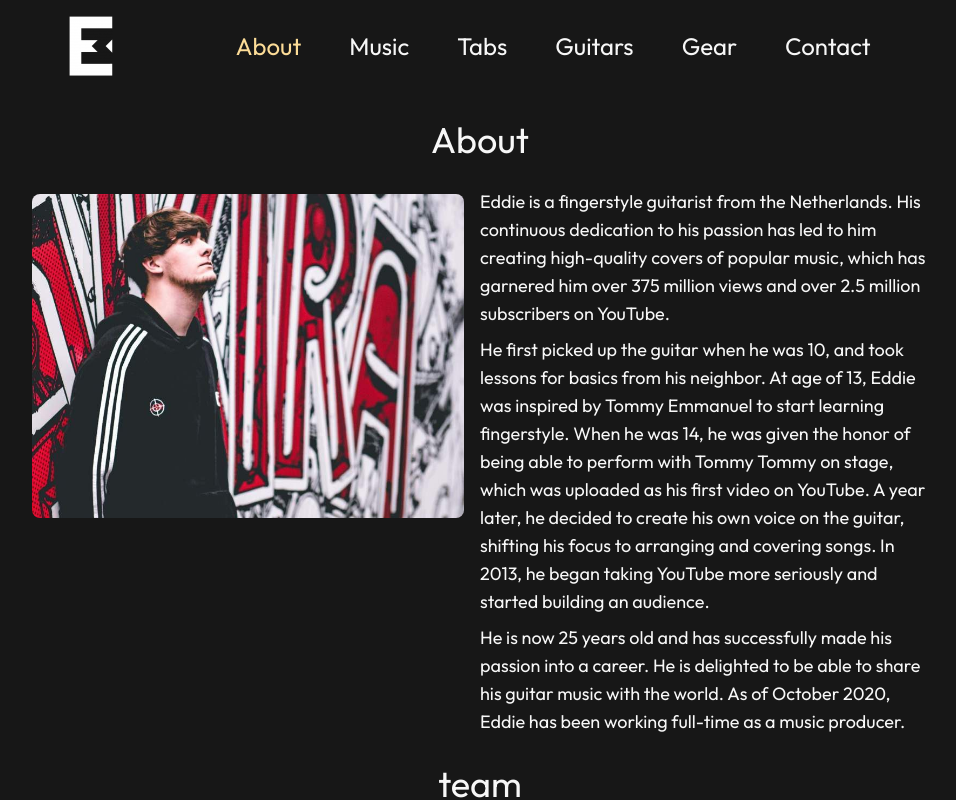
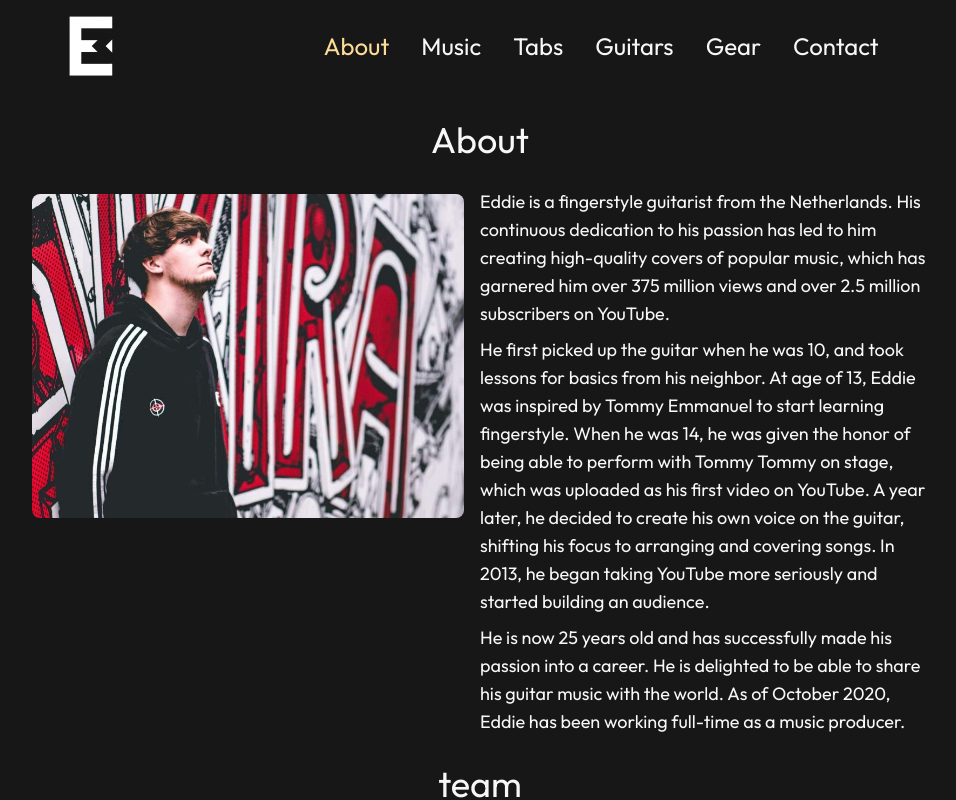
Before and after one commit to robchendev/Guitardex, a Next.js app: page / in a window 1280 px wide. Shown: the top 800 px of the page, without its empty margins (160-1116 px from the left). Built offline with nearby package versions, Linux system fonts and the light colour scheme.

Commit message:
more reasonable padding on header nav

```diff
--- a/components/HeaderDesktop.tsx
+++ b/components/HeaderDesktop.tsx
@@ -8,14 +8,14 @@ const HeaderDesktop = () => {
   const router = useRouter();
   return (
     <div className="hidden lg:block">
-      <header className=" flex text-white-soft p-4 mx-auto md:w-8/12 max-w-7xl fixed md:relative md:flex md:justify-between md:items-center md:text-center">
+      <header className="flex text-white-soft p-4 mx-auto md:w-8/12 fixed md:relative md:flex md:justify-between md:items-center md:text-center">
         <Image src="/img/evdm.png" alt="evdm-logo" />
         <HStack>
           {navItems.map((navItem: NavItem, index: number) => (
             <Link
               key={index}
               href={navItem.link}
-              className={`sm:block font-serif text-2xl px-5 py-3.5 hover:text-gold ${
+              className={`sm:block font-serif text-2xl px-3 py-3.5 hover:text-gold ${
                 router.pathname === navItem.link ? "text-gold" : ""
               }`}
             >
--- a/components/HeaderMobile.tsx
+++ b/components/HeaderMobile.tsx
@@ -24,7 +24,7 @@ const HeaderMobile = ({ title }: { title: string }) => {
   const btnRef = React.useRef(null);
   return (
     <div className="sm:block lg:hidden ">
-      <header className="flex text-white-soft p-4 mx-auto md:w-full max-w-7xl justify-between items-center text-center">
+      <header className="flex text-white-soft p-4 mx-auto md:w-full justify-between items-center text-center">
         <Box w={12}>
           <Image src="/img/evdm.png" alt="evdm-logo" h={12} />
         </Box>
```
